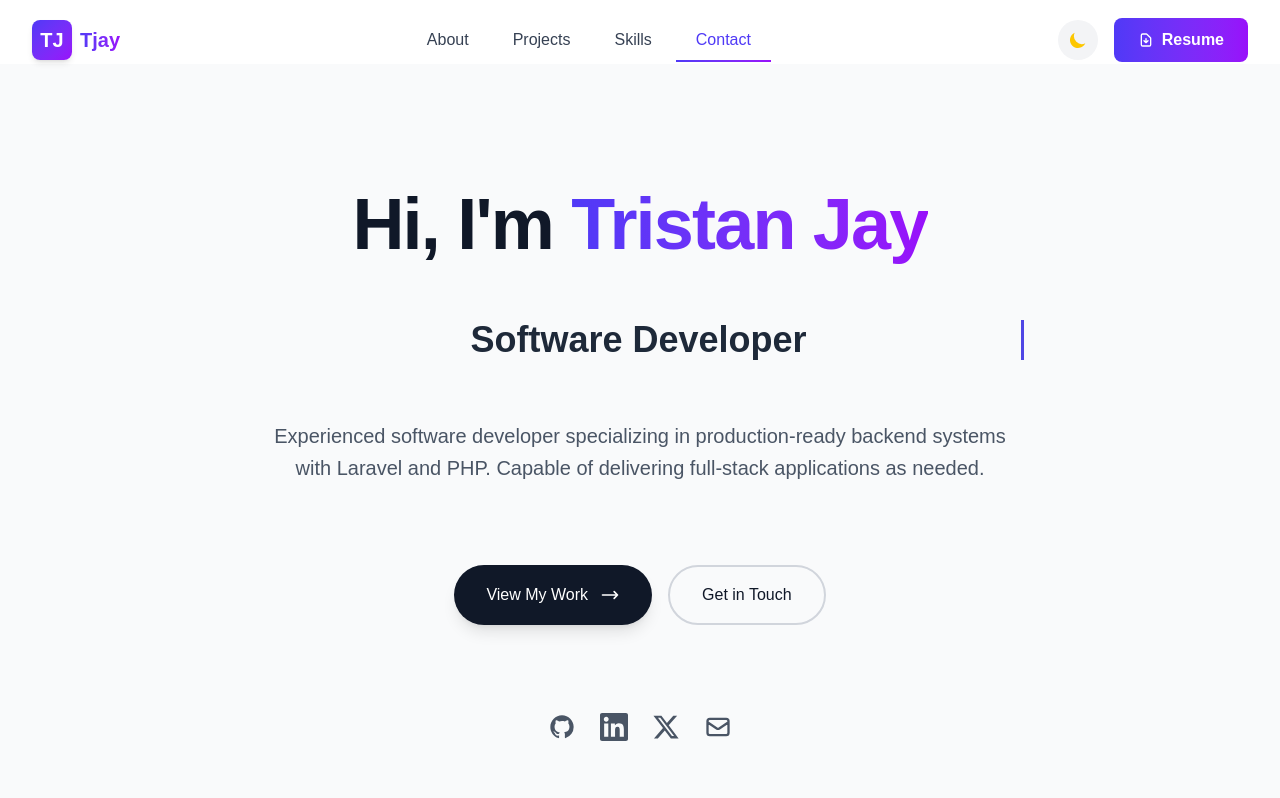
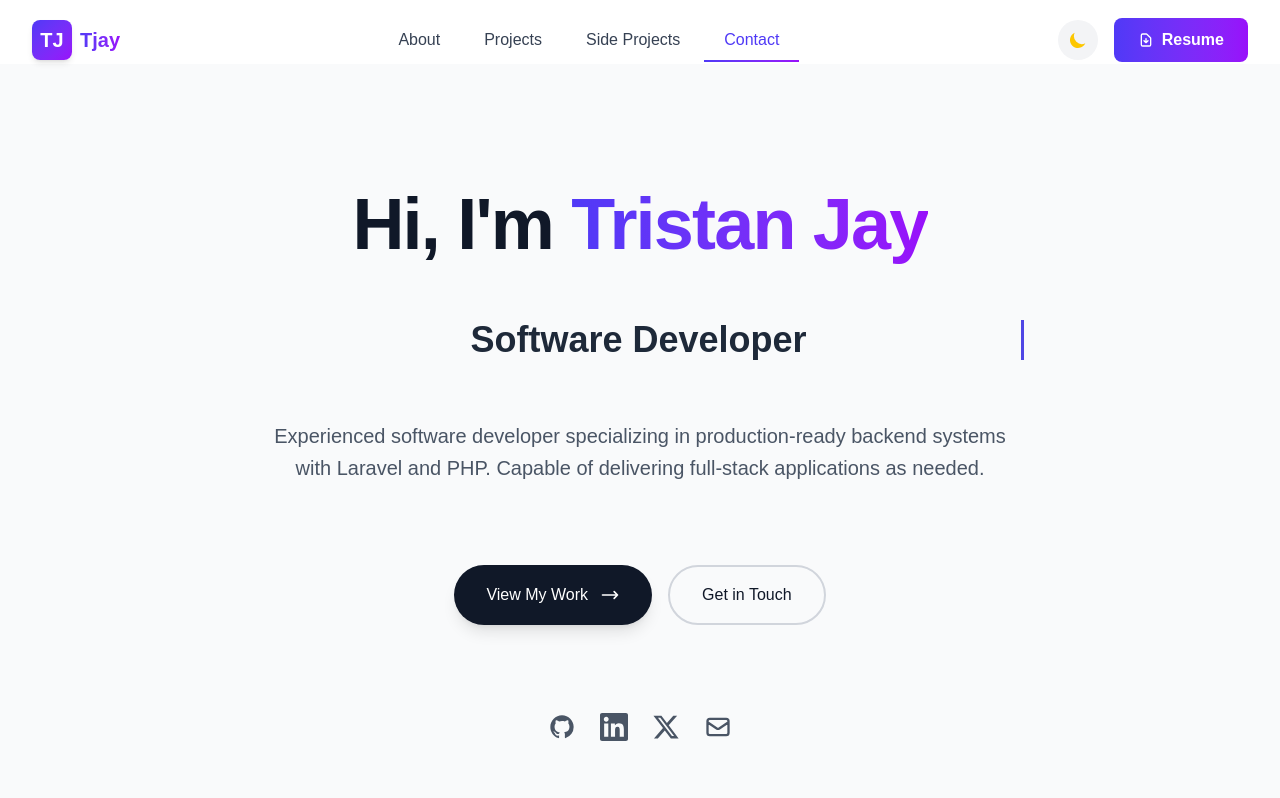
Before and after one commit to TjayAmit/TjayAmit, a Next.js app: page / in a window 1280 px wide. Shown: the top 798 px of the page. Built offline with nearby package versions, Linux system fonts and the light colour scheme.

Commit message:
feat: replace skills with side project

```diff
--- a/src/app/page.tsx
+++ b/src/app/page.tsx
@@ -1,7 +1,7 @@
 import Navbar from '@/components/Navbar';
 import AboutSection from '@/components/sections/AboutSection';
 import ProjectsSection from '@/components/sections/ProjectsSection';
-import SkillsSection from '@/components/sections/SkillsSection';
+import SideProjects from '@/components/sections/SideProjects';
 import ContactSection from '@/components/sections/ContactSection';
 import IntroductionSection from '@/components/sections/IntroductionSection';
 
@@ -13,7 +13,7 @@ export default function Home() {
         <IntroductionSection />
         <AboutSection />
         <ProjectsSection />
-        <SkillsSection />
+        <SideProjects />
         <ContactSection />
       </div>
     </main>
--- a/src/components/Navbar.tsx
+++ b/src/components/Navbar.tsx
@@ -15,7 +15,7 @@ export default function Navbar() {
 		const handleScroll = () => {
 			setScrolled(window.scrollY > 20);
 
-			const sections = ["about", "projects", "skills", "contact"];
+			const sections = ["about", "projects", "side-projects", "contact"];
 			const offset = 150;
 
 			for (const section of sections) {
@@ -89,7 +89,7 @@ export default function Navbar() {
 	const navItems = [
 		{ name: "About", href: "about" },
 		{ name: "Projects", href: "projects" },
-		{ name: "Skills", href: "skills" },
+		{ name: "Side Projects", href: "side-projects" },
 		{ name: "Contact", href: "contact" },
 	];
 
```
Also changed, not shown: src/components/sections/SideProjects.tsx (renamed from src/components/sections/SkillsSection.tsx).
